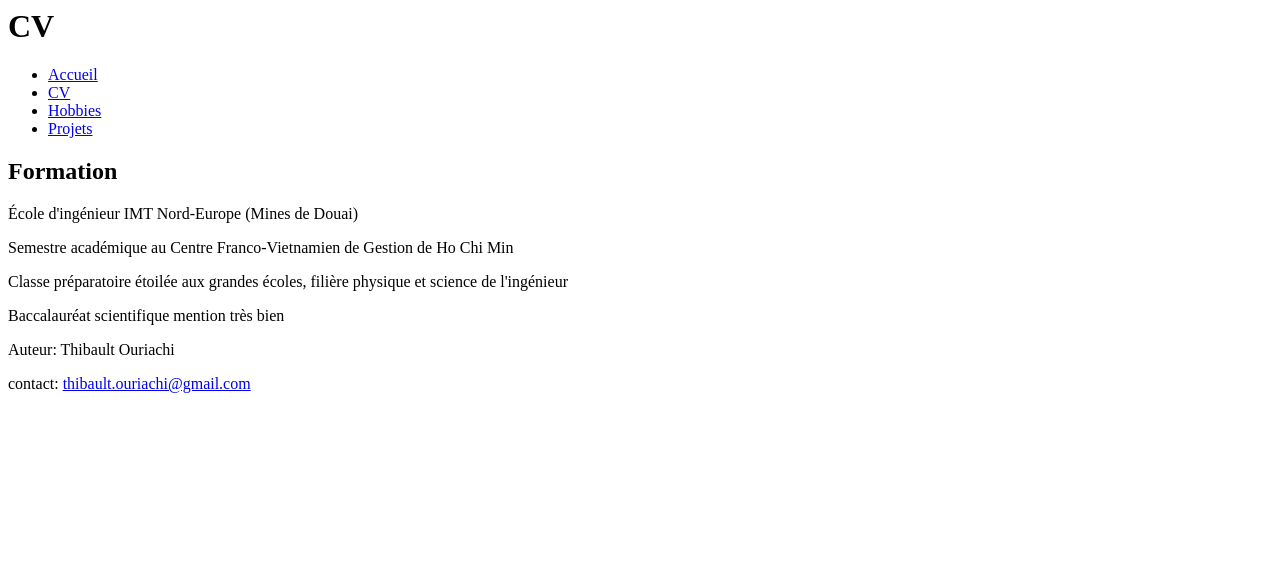
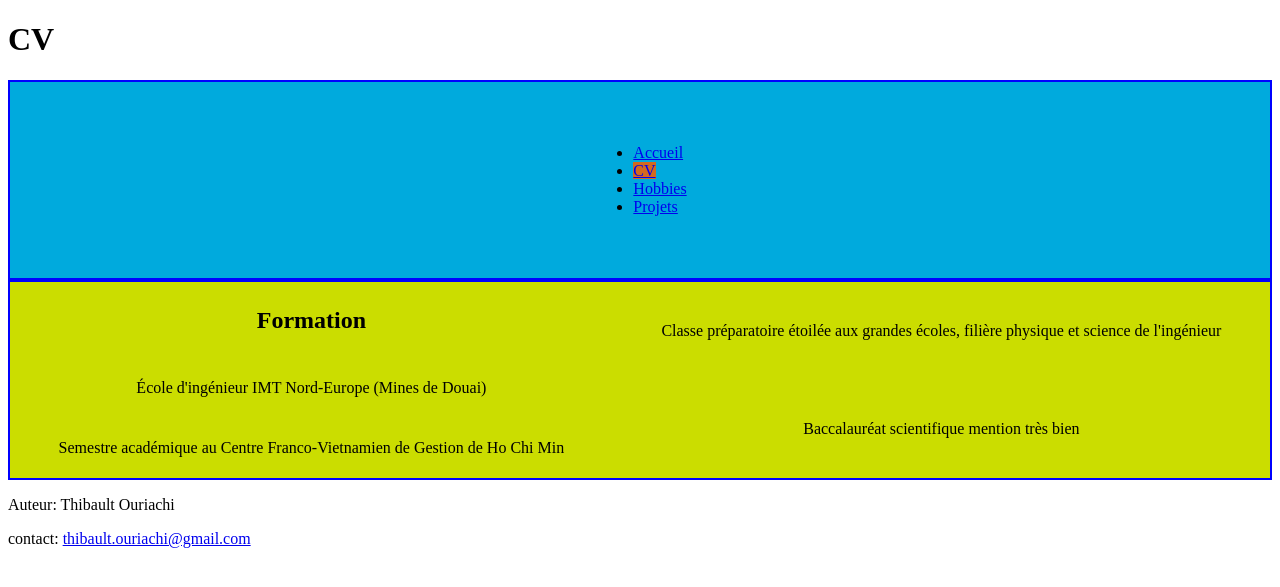
Before and after one commit to Ourithi/IDAW, a PHP site: page /cv.html in a window 1280 px wide. Shown: the top 587 px of the page. Run offline with PHP 8.4, Linux system fonts and the light colour scheme.

Commit message:
commit style

```diff
--- a/SitePro/v1/cv.html
+++ b/SitePro/v1/cv.html
@@ -1,3 +1,9 @@
+<!DOCTYPE html>
+<html>
+<head>
+<link rel="stylesheet" href="style.css">
+</head>
+
 <title>CV</title>
 <header>
     <h1>CV</h1>
--- a/SitePro/v1/hobbies.html
+++ b/SitePro/v1/hobbies.html
@@ -1,3 +1,9 @@
+<!DOCTYPE html>
+<html>
+<head>
+<link rel="stylesheet" href="style.css">
+</head>
+
 <title>Centres d'int&eacute;r&ecirc;t</title>
 <header>
     <h1>Centres d'int&eacute;r&ecirc;t</h1>
--- a/SitePro/v1/index.html
+++ b/SitePro/v1/index.html
@@ -1,3 +1,9 @@
+<!DOCTYPE html>
+<html>
+<head>
+<link rel="stylesheet" href="style.css">
+</head>
+
 <title>Accueil</title>
 <header>
     <h1>Accueil</h1>
--- a/SitePro/v1/projets.html
+++ b/SitePro/v1/projets.html
@@ -1,3 +1,9 @@
+<!DOCTYPE html>
+<html>
+<head>
+<link rel="stylesheet" href="style.css">
+</head>
+
 <title>Projets</title>
 <header>
     <h1>Projets</h1>
--- a/SitePro/v1/style.css
+++ b/SitePro/v1/style.css
@@ -13,4 +13,17 @@
 
 .contenu{
     display: flex;
+    flex-flow: column wrap;
+    align-items: center;
+    justify-content: space-around;
+    align-content: space-around;
+    background-color: rgb(203, 221, 0); /*Bleu*/
+    width: 100%;
+    height: 200px;
+    border: 2px solid blue;
+    box-sizing: border-box;
 }
+
+#currentpage {
+    background-color: chocolate;
+}
```
